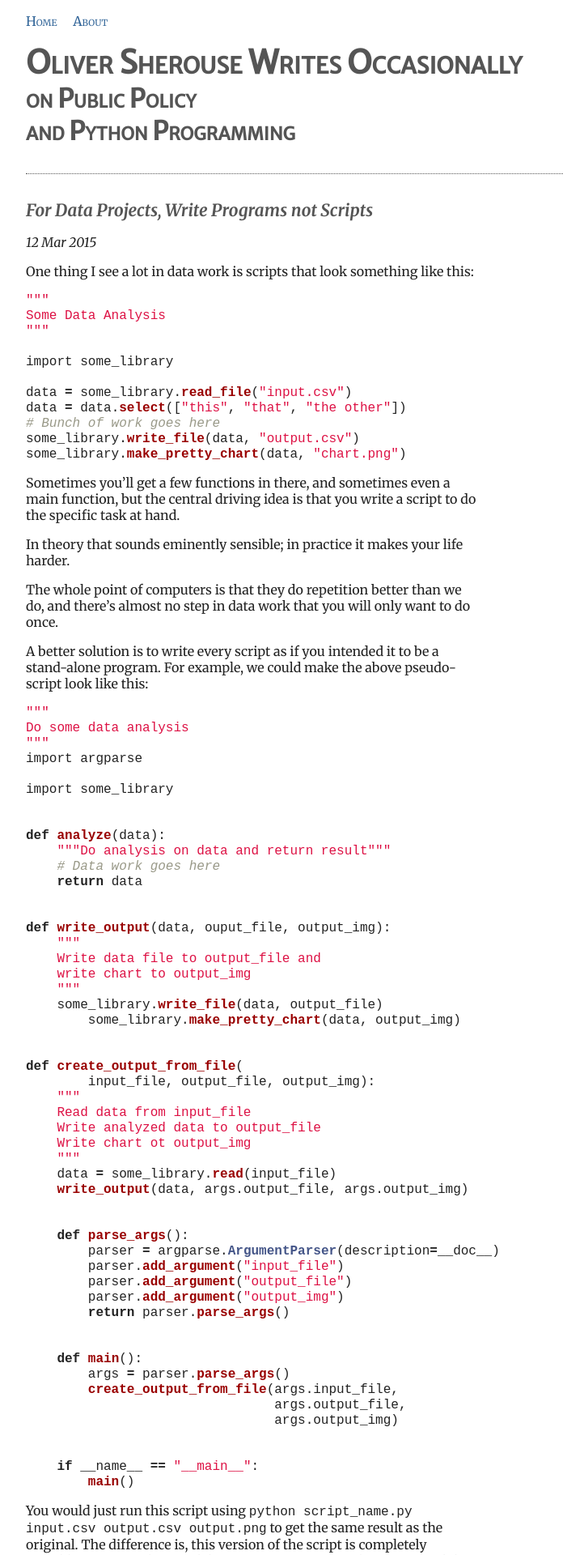
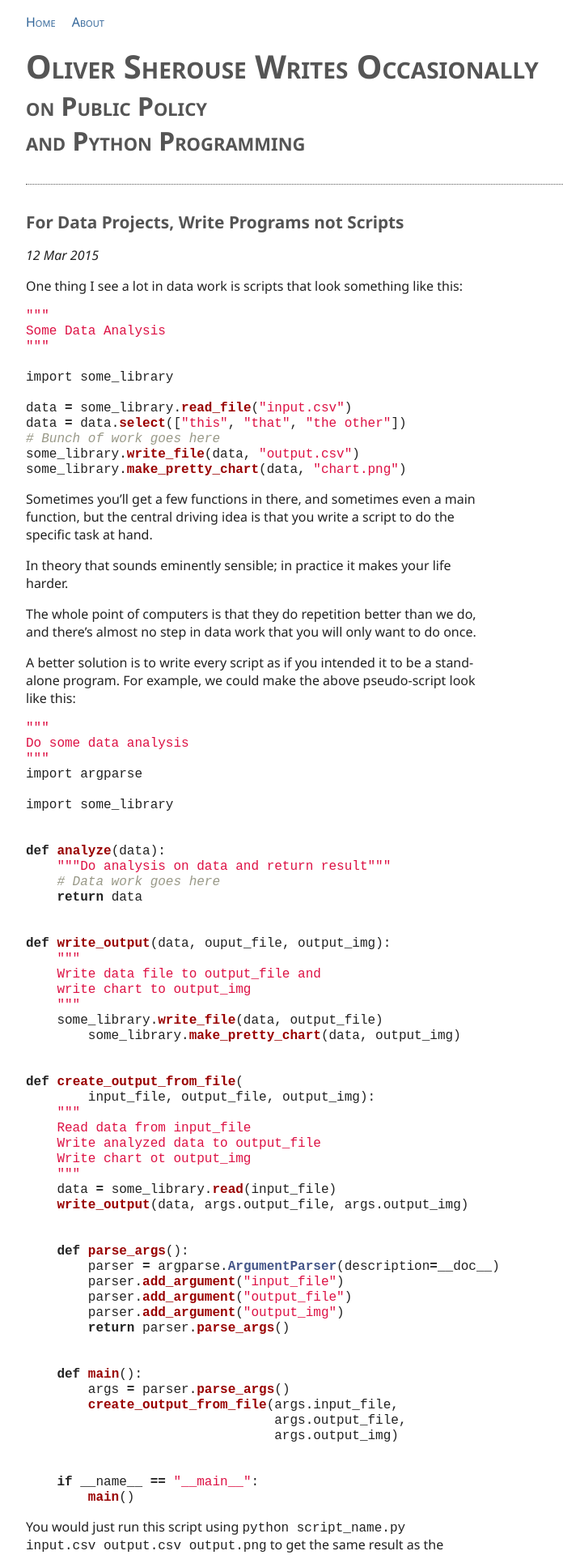
Before and after one commit to OliverSherouse/OliverSherouse.github.io, a Jekyll site: the page built from index.html, in a window 1280 px wide. Shown: the top 1920 px of the page at 81% size, without its empty margins (128-824 px from the left). Built offline with Jekyll 4.4.1, drawn with Linux system fonts in a browser that asks for light colours; nearby versions of some CDN libraries; the list of posts is cut into pages by our own code.

Commit message:
changed font (to fit with graph style)

```diff
--- a/css/main.scss
+++ b/css/main.scss
@@ -12,11 +12,10 @@ $guttersep: 4em;
 $gutterwidth: $fullwidth - $textwidth - $guttersep;
 $gutterleft: $textwidth + $guttersep;
 $borderstyle: 1px dotted $color1;
-$serif: 'Merriweather', serif;
-$sans: 'Merriweather Sans', sans-serif;
+$sans: 'Noto Sans', sans-serif;
 $mono: 'Inconsolata', monospace;
 
-@import url(http://fonts.googleapis.com/css?family=Merriweather:400,700,400italic,700italic|Merriweather+Sans|Inconsolata:400,700);
+@import url(http://fonts.googleapis.com/css?family=Noto+Sans:400,700,400italic,700italic|Inconsolata:400,700);
 
 @mixin headers_size($h1){
     h1 {font-size: $h1;}
@@ -36,7 +35,7 @@ html {
   background-color:$color2;
   padding-left: 1em;
   padding-right: 1em;
-  font-family: $serif;
+  font-family: $sans;
 }
 
 ::-moz-selection, ::selection {text-shadow: none;}
@@ -83,7 +82,7 @@ a, a:hover, a:visited, a:active {
 
 h1, h2, h3, h4, h5, h6 {
     display: block;
-    font-style: italic;
+    /*font-style: italic;*/
     color: $color1;
     a, a:hover, a:visited, a:active {
         text-decoration:none;
```
